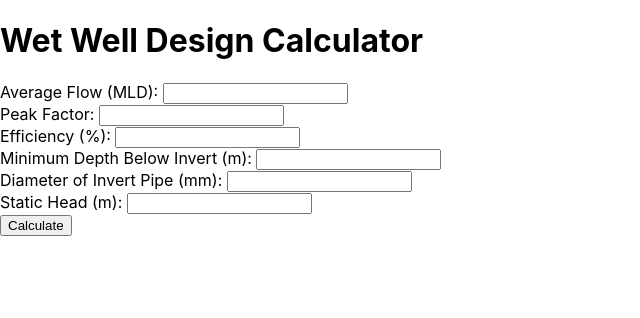
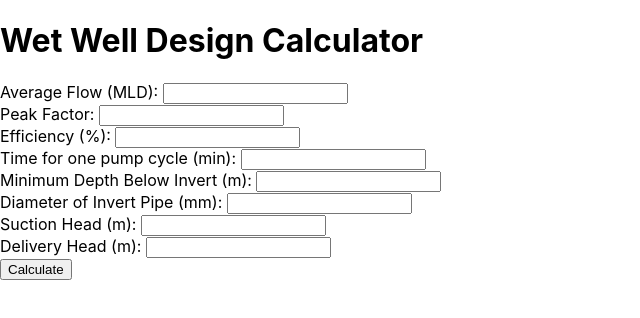
Before and after one commit to Yankyyyy/STP-Design-Tool, a React (Create React App) app: page / in a window 1280 px wide. Shown: the top 318 px of the page, without its empty margins (0-640 px from the left). Built offline with nearby package versions, Linux system fonts and the light colour scheme.

Commit message:
feat:added timeForOnePumpCycle and changed staticHeadM to suctionHeadM and deliveryHeadM

```diff
--- a/src/components/WetWellForm.js
+++ b/src/components/WetWellForm.js
@@ -6,9 +6,11 @@ const WetWellForm = ({ onCalculate }) => {
     averageFlowMLD: '',
     peakFactor: '',
     efficiency: '',
+    timeForOnePumpCycle: '',
     minDepthBelowInvertM: '',
     diameterOfInvertPipeM: '',
-    staticHeadM: ''
+    suctionHeadM: '',
+    deliveryHeadM: ''
   });
 
   const handleChange = (e) => {
@@ -39,6 +41,10 @@ const WetWellForm = ({ onCalculate }) => {
         <input type="number" name="efficiency" value={inputs.efficiency} onChange={handleChange} />
       </div>
       <div>
+        <label>Time for one pump cycle (min): </label>
+        <input type="number" name="timeForOnePumpCycle" value={inputs.timeForOnePumpCycle} onChange={handleChange} />
+      </div>
+      <div>
         <label>Minimum Depth Below Invert (m): </label>
         <input type="number" name="minDepthBelowInvertM" value={inputs.minDepthBelowInvertM} onChange={handleChange} />
       </div>
@@ -47,8 +53,12 @@ const WetWellForm = ({ onCalculate }) => {
         <input type="number" name="diameterOfInvertPipeM" value={inputs.diameterOfInvertPipeM} onChange={handleChange} />
       </div>
       <div>
-        <label>Static Head (m): </label>
-        <input type="number" name="staticHeadM" value={inputs.staticHeadM} onChange={handleChange} />
+        <label>Suction Head (m): </label>
+        <input type="number" name="suctionHeadM" value={inputs.suctionHeadM} onChange={handleChange} />
+      </div>
+      <div>
+        <label>Delivery Head (m): </label>
+        <input type="number" name="deliveryHeadM" value={inputs.deliveryHeadM} onChange={handleChange} />
       </div>
       <button type="submit">Calculate</button>
     </form>
--- a/src/utils/CalculateDesign.js
+++ b/src/utils/CalculateDesign.js
@@ -1,13 +1,14 @@
 // src/utils/calculateDesign.js
 export const calculateDesign = (inputs) => {
-  const { averageFlowMLD, peakFactor, efficiency, minDepthBelowInvertM, diameterOfInvertPipeM, staticHeadM } = inputs;
+  const { averageFlowMLD, peakFactor, efficiency, timeForOnePumpCycle, minDepthBelowInvertM, diameterOfInvertPipeM, suctionHeadM, deliveryHeadM } = inputs;
   const averageFlowM3PerDay = averageFlowMLD * 1000;
   const averageFlowM3PerSec = averageFlowM3PerDay / (24 * 60 * 60);
   const averageFlowM3PerMin = averageFlowM3PerSec * 60
   const peakFlowM3PerMin = averageFlowM3PerMin * peakFactor;
-  const volumeOfWetWellM3 = (peakFlowM3PerMin * 15) / 4;
+  const volumeOfWetWellM3 = (peakFlowM3PerMin * timeForOnePumpCycle) / 4;
   const requiredAreaOfWetWellM2 = volumeOfWetWellM3 / minDepthBelowInvertM;
   const computedWellDiameterM = Math.sqrt( ( 4 * requiredAreaOfWetWellM2 ) / Math.PI );
+  const staticHeadM = parseFloat(suctionHeadM) + parseFloat(deliveryHeadM);
   const minorLossesM = 0.1 * staticHeadM;
   const TotalManometricHeadM = parseFloat(staticHeadM) + parseFloat(minorLossesM);
   const pumpCapacityKW = (9810 * averageFlowM3PerSec * TotalManometricHeadM) / ( efficiency / 100) / 1000
```
